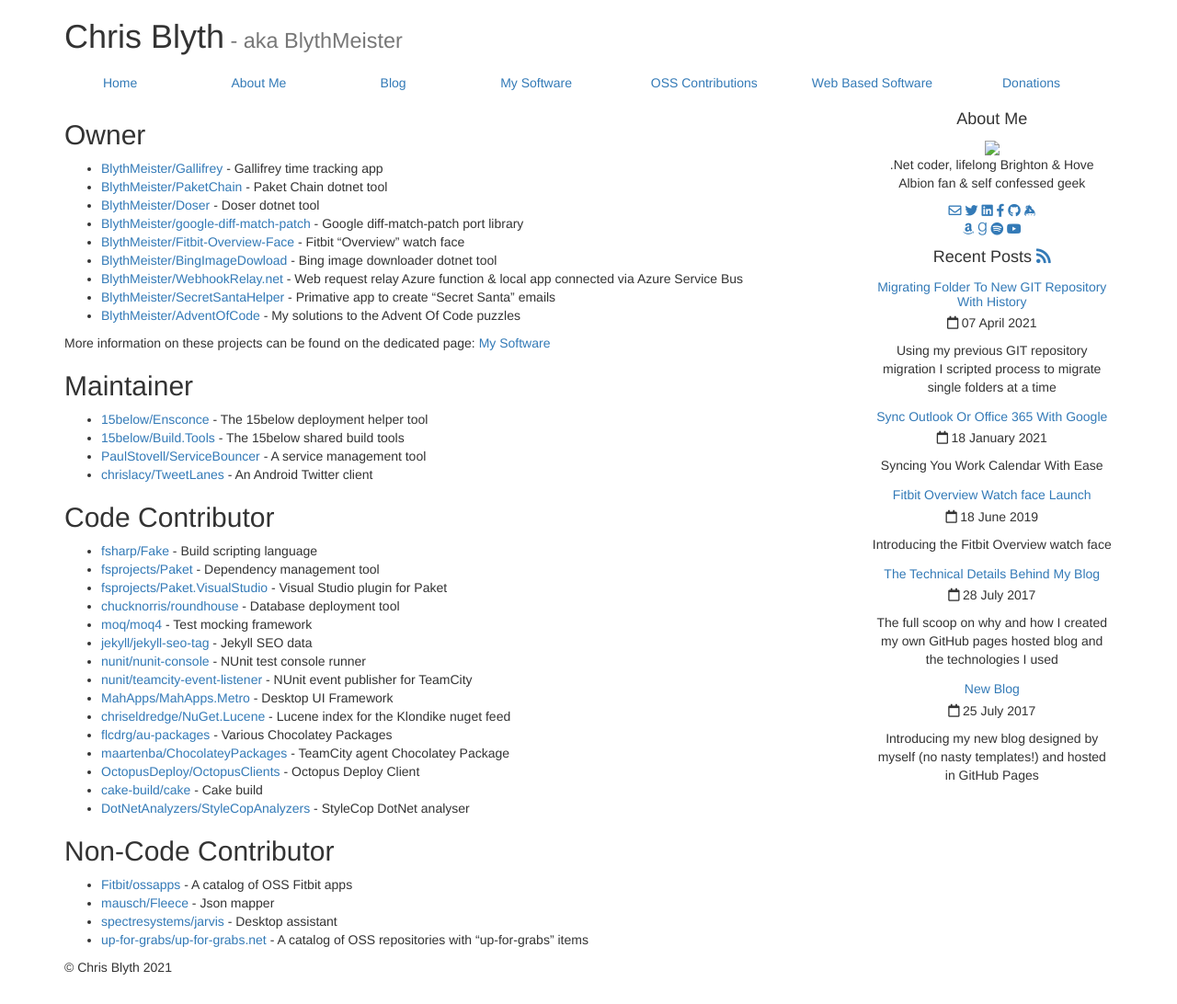
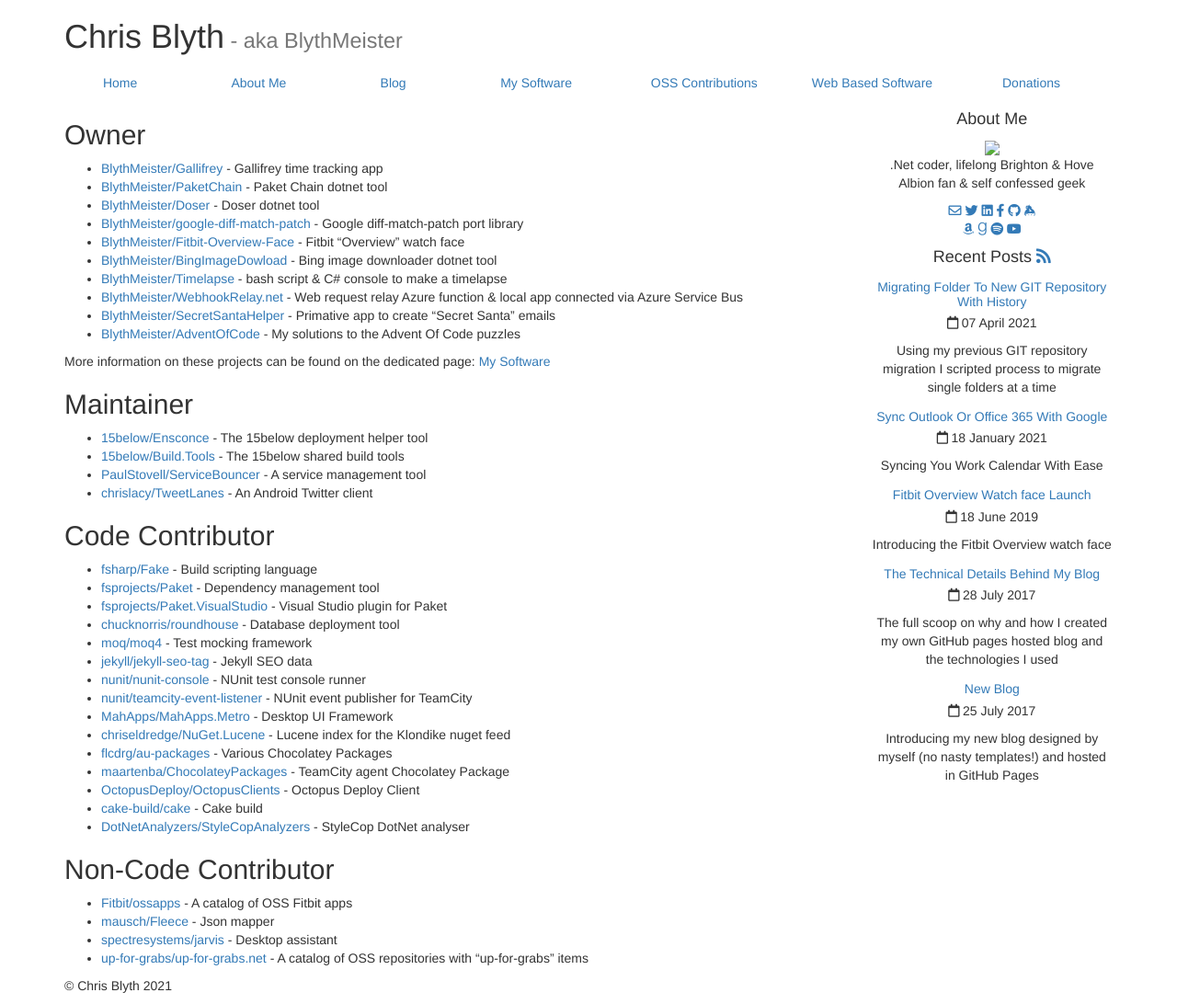
Before and after one commit to BlythMeister/blyth.me.uk, a Jekyll site: the page built from software/oss/index.md, in a window 1280 px wide. Shown: the whole page at 92% size. Built offline with Jekyll 4.4.1, drawn with Linux system fonts in a browser that asks for light colours; nearby versions of some CDN libraries.

Commit message:
Update index.md

```diff
--- a/software/oss/index.md
+++ b/software/oss/index.md
@@ -11,6 +11,7 @@
 * [BlythMeister/google-diff-match-patch](https://github.com/BlythMeister/google-diff-match-patch) - Google diff-match-patch port library
 * [BlythMeister/Fitbit-Overview-Face](https://github.com/BlythMeister/Fitbit-Overview-Face) - Fitbit "Overview" watch face
 * [BlythMeister/BingImageDowload](https://github.com/BlythMeister/BingImageDowload) - Bing image downloader dotnet tool
+* [BlythMeister/Timelapse](https://github.com/BlythMeister/Timelapse) - bash script & C# console to make a timelapse
 * [BlythMeister/WebhookRelay.net](https://github.com/BlythMeister/WebhookRelay.net) - Web request relay Azure function & local app connected via Azure Service Bus
 * [BlythMeister/SecretSantaHelper](https://github.com/BlythMeister/SecretSantaHelper) - Primative app to create "Secret Santa" emails
 * [BlythMeister/AdventOfCode](https://github.com/BlythMeister/AdventOfCode) - My solutions to the Advent Of Code puzzles
```
